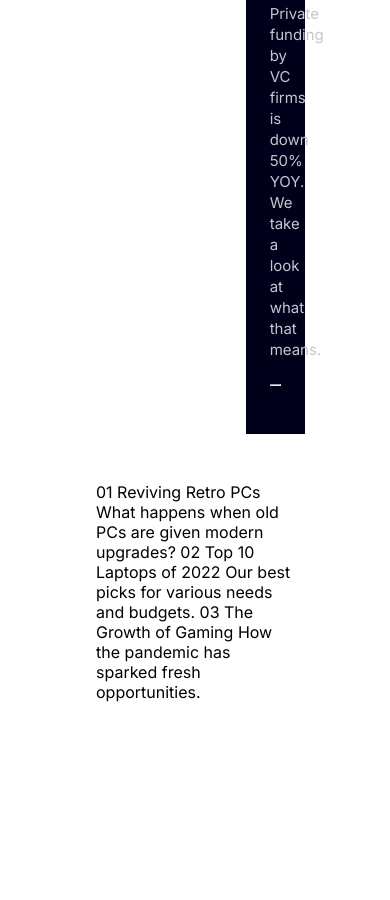
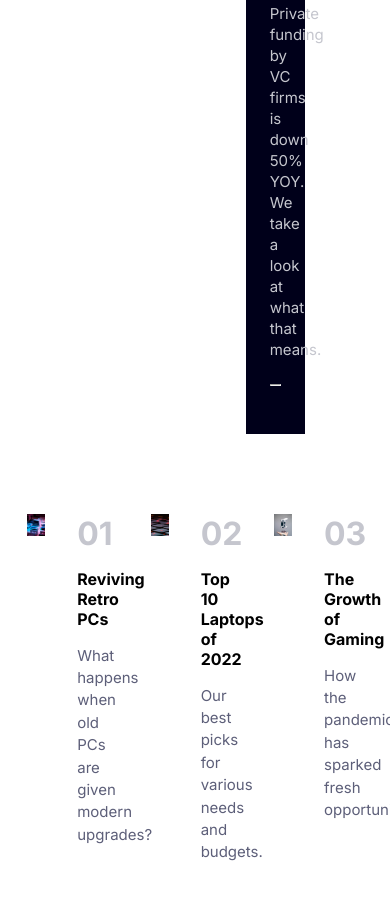
Before and after one commit to scroft001/News-HomePage-FrontEndMentor, a plain HTML site: page index.html in a window 390 px wide. Shown: the part 1111-2011 px from the top of the page. Before the commit the page ends 1845 px from the top, so only its background shows below. Drawn offline with Linux system fonts and the light colour scheme.

Commit message:
Mobile without the nav

```diff
--- a/index.html
+++ b/index.html
@@ -54,28 +54,32 @@
 
   <div class="stories">
     <div class="stories__card">
+      <img src="./assets/images/image-retro-pcs.jpg">
+      <div class="stories__card-text">
+        <p class="stories__card-text-number">01</p>
+        <h4>Reviving Retro PCs</h4>
+        <p class="stories__card-text-preview">What happens when old PCs are given modern upgrades?</p>
+      </div>
+    </div>
 
+    <div class="stories__card">
+      <img src="./assets/images/image-top-laptops.jpg">
+      <div class="stories__card-text">
+        <p class="stories__card-text-number">02</p>
+        <h4>Top 10 Laptops of 2022</h4>
+        <p class="stories__card-text-preview">Our best picks for various needs and budgets.</p>
+      </div>
+    </div>
+
+    <div class="stories__card">
+      <img src="./assets/images/image-gaming-growth.jpg">
+      <div class="stories__card-text">
+        <p class="stories__card-text-number">03</p>
+        <h4>The Growth of Gaming</h4>
+        <p class="stories__card-text-preview">How the pandemic has sparked fresh opportunities.</p>
+      </div>
     </div>
   </div>
 
-
-
-
-
-
-
-
-  01
-  Reviving Retro PCs
-  What happens when old PCs are given modern upgrades?
-
-  02
-  Top 10 Laptops of 2022
-  Our best picks for various needs and budgets.
-
-  03
-  The Growth of Gaming
-  How the pandemic has sparked fresh opportunities.
-
 </body>
 </html>
--- a/style.css
+++ b/style.css
@@ -133,3 +133,95 @@ hr{
     border: none;
     font-size: 15px;
 }
+
+.stories{
+    display: flex;
+    flex-direction: row;
+    align-items: flex-start;
+    justify-content: center;
+}
+
+.stories__card{
+    width: 30%;
+    margin: 2rem;
+    display: flex;
+    flex-direction: row;
+    justify-content: center;
+    align-items: flex-start;
+}
+
+.stories__card img{
+    width: 30%;
+    margin-right: 2rem;
+}
+
+.stories__card-text{
+    width: 65%;
+    display: flex;
+    flex-direction: column;
+    justify-content: space-evenly;
+}
+
+.stories__card-text h4{
+    font-weight: 700;
+    margin-bottom: 1rem;
+}
+
+.stories__card-text-preview{
+    color: var(--dark-grayish-blue);
+    line-height: 1.4rem;
+}
+
+.stories__card-text-number{
+    font-size: 32px;
+    font-weight: 700;
+    color: var(--grayish-blue);
+    margin-bottom: 1rem;
+}
+
+@media screen and (max-width: 375px) {
+
+    body{
+        margin: 1rem 1rem;
+    }
+    .hero{
+        flex-direction: column;
+        margin: .5rem;
+    }
+
+    .hero__left{
+        width: 100%;
+        margin-bottom: 2rem;
+    }
+
+    .hero__right{
+        width: 100%;
+    }
+
+    .hero__left-story{
+        flex-direction: column;
+    }
+
+    .hero__left-story h1{
+        width: 100%;
+    }
+    .hero__left-story-text{
+        width: 100%;
+    }
+
+    .stories{
+        width: 100%;
+        margin: 0.5rem;
+        flex-direction: column;
+    }
+
+    .stories__card{
+        width: 100%;
+        margin: 0rem;
+        margin-bottom: 1rem;
+    }
+
+    nav ul{
+        display: none;
+    }
+}
```
